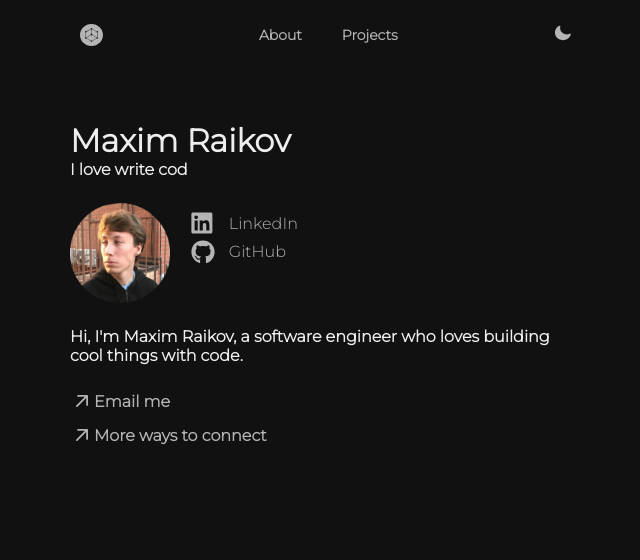
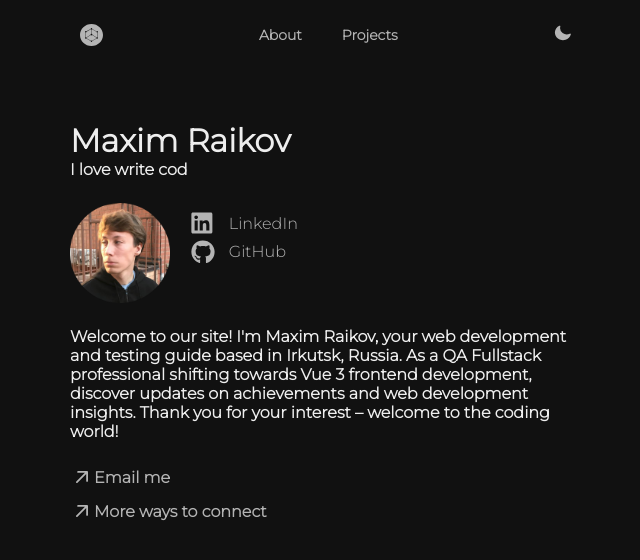
Before and after one commit to MassimoAurelio/MassimoAurelio, a Vue app: page / in a window 1280 px wide. Shown: the top 560 px of the page, without its empty margins (314-954 px from the left). Built offline with nearby package versions, Linux system fonts and the light colour scheme.

Commit message:
update 30.11  №3

```diff
--- a/src/assets/_variables.scss
+++ b/src/assets/_variables.scss
@@ -47,11 +47,6 @@ $mainContainerPaddingMobile: 8%;
             flex-wrap: nowrap;
             font-weight: 700;
           }
-
-
-
-
-
           .companyValue {
             display: flex;
             flex-direction: row;
@@ -121,7 +116,8 @@ $mainContainerPaddingMobile: 8%;
   position: relative;
   @extend .flex-column;
   align-items: center;
-  height: 100vh;
+  height: auto;
+  min-height: 100vh;
 
   &.light a,
   &.light p,
--- a/src/assets/base.css
+++ b/src/assets/base.css
@@ -10,7 +10,6 @@ html,
 body {
   --background-color: #fcfcfc;
   --text-color: #202020;
-
   background-color: var(--background-color);
   color: var(--text-color);
 }
--- a/src/components/about/MobileAboutMe.vue
+++ b/src/components/about/MobileAboutMe.vue
@@ -44,6 +44,7 @@ import AboutConnect from '@/components/about/AboutConnect.vue'
 @import '@/assets/variables';
 .mainContainer {
   display: flex;
+
 
   .firstContainer {
     display: flex;
--- a/src/components/header/MobileHeader.vue
+++ b/src/components/header/MobileHeader.vue
@@ -118,7 +118,7 @@ const openMenu = () => {
       position: absolute;
       top: 100%;
       width: 10rem;
-      height: 10rem;
+      height: auto;
       z-index: 1;
       background-color: #000000;
       border-radius: 10%;
--- a/src/components/mainPage/ResumeElement.vue
+++ b/src/components/mainPage/ResumeElement.vue
@@ -33,7 +33,12 @@ const socialsStore = useMySocialsStore()
         </ul>
       </div>
       <div class="description">
-        <p>Hi, I'm Maxim Raikov, a software engineer who loves building cool things with code.</p>
+        <p>
+          Welcome to our site! I'm Maxim Raikov, your web development and testing guide based in
+          Irkutsk, Russia. As a QA Fullstack professional shifting towards Vue 3 frontend
+          development, discover updates on achievements and web development insights. Thank you for
+          your interest – welcome to the coding world!
+        </p>
       </div>
       <ul class="links">
         <li class="transition-opacity">
--- a/src/components/project/ProjectMobile.vue
+++ b/src/components/project/ProjectMobile.vue
@@ -37,8 +37,6 @@ const projectStore = useProjectStore()
 @import '@/assets/variables';
 
 .mainContainer {
-  height: auto;
-  min-height: 100vh;
 
   .firstContainer {
     display: flex;
--- a/src/components/project/ValorantMobile.vue
+++ b/src/components/project/ValorantMobile.vue
@@ -57,7 +57,7 @@ const valorantValue = computed(() => {
 <style lang="scss" scoped>
 @import '@/assets/variables';
 .mainContainer {
-  height: auto;
+
   p {
     color: #6e6e6e;
   }
--- a/src/stores/usePhotoStore.ts
+++ b/src/stores/usePhotoStore.ts
@@ -2,7 +2,6 @@ import { defineStore } from 'pinia'
 import myphoto from '@/assets/img/photo.png'
 import obratka from '@/assets/img/obratka.png'
 import cat1 from '@/assets/img/cat.png'
-import sasha from '@/assets/img/sasha.png'
 import misa from '@/assets/img/misa.png'
 import type { Photo } from '@/types/interfaces'
 
```
